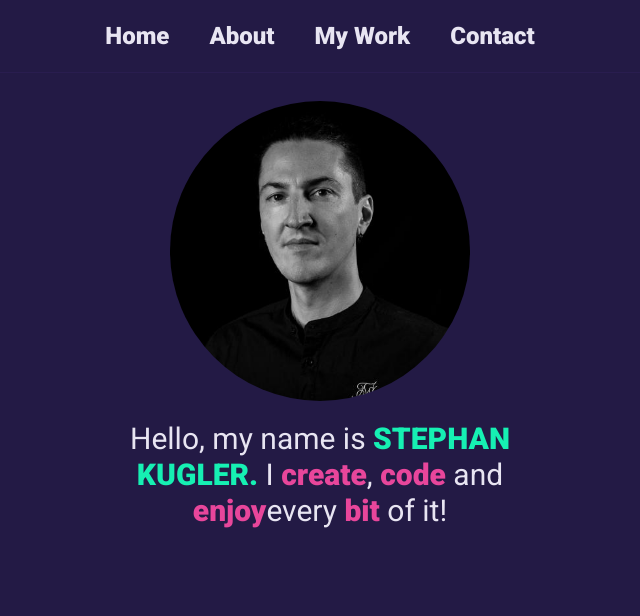
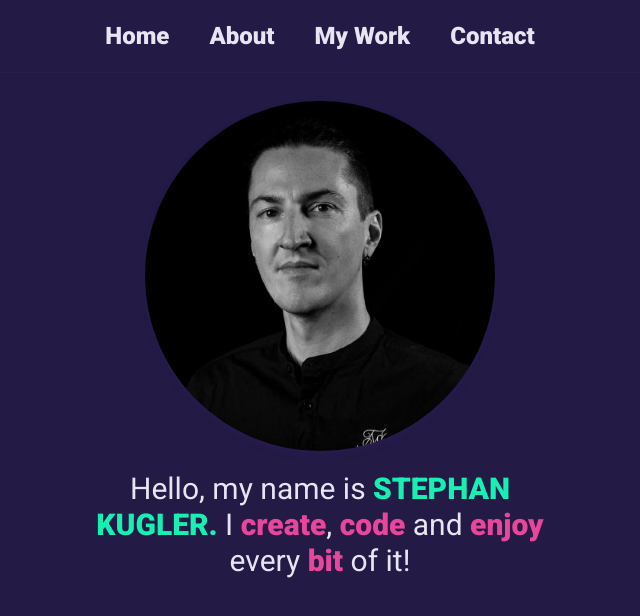
Before and after one commit to stekug/stephankugler-personal-portfolio, a Next.js app: page / in a window 1280 px wide. Shown: the top 616 px of the page, without its empty margins (320-960 px from the left). Built offline with nearby package versions, Linux system fonts and the light colour scheme.

Commit message:
change image and text sizing

```diff
--- a/app/_components/ProfileInfos.tsx
+++ b/app/_components/ProfileInfos.tsx
@@ -11,8 +11,8 @@ export default function ProfileInfos() {
         </span>{' '}
         I <span className="font-black text-accentPink-1">create</span>,{' '}
         <span className="font-black text-accentPink-1">code</span> and{' '}
-        <span className="font-black text-accentPink-1">enjoy</span>
-        every <span className="font-black text-accentPink-1">bit</span> of it!
+        <span className="font-black text-accentPink-1">enjoy</span> every{' '}
+        <span className="font-black text-accentPink-1">bit</span> of it!
       </p>
     </section>
   );
--- a/app/_components/ProfileLogo.tsx
+++ b/app/_components/ProfileLogo.tsx
@@ -7,11 +7,11 @@ export default function ProfileLogo() {
     <div className="gap-10">
       <Link href="/" className="flex items-center z-10 rounded-full mt-2 py-5">
         <Image
-          className="rounded-full"
+          className="rounded-full shadow-md shadow-primary-2"
           src={profilePic}
           alt="Profile picture of Stephan Kugler"
-          height="300"
-          width="300"
+          height="350"
+          width="350"
           quality={80}
         />
       </Link>
```
